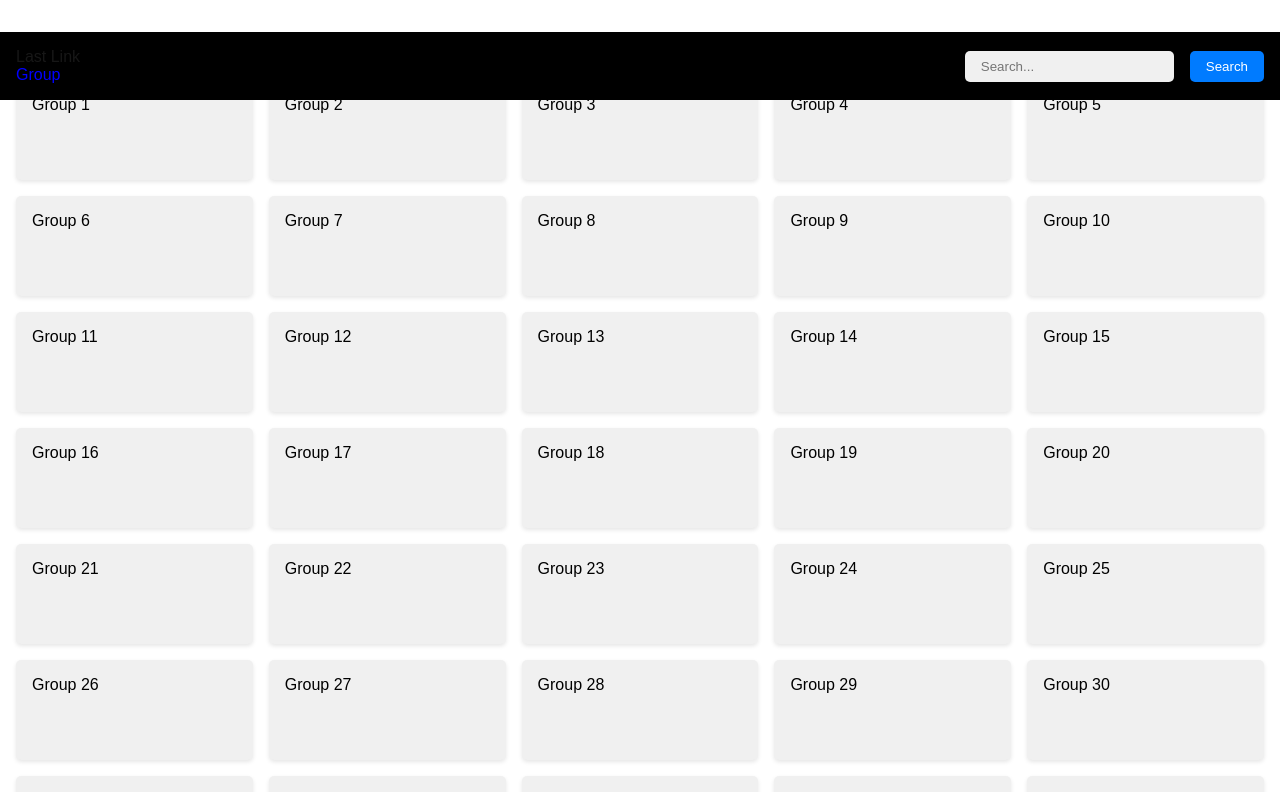
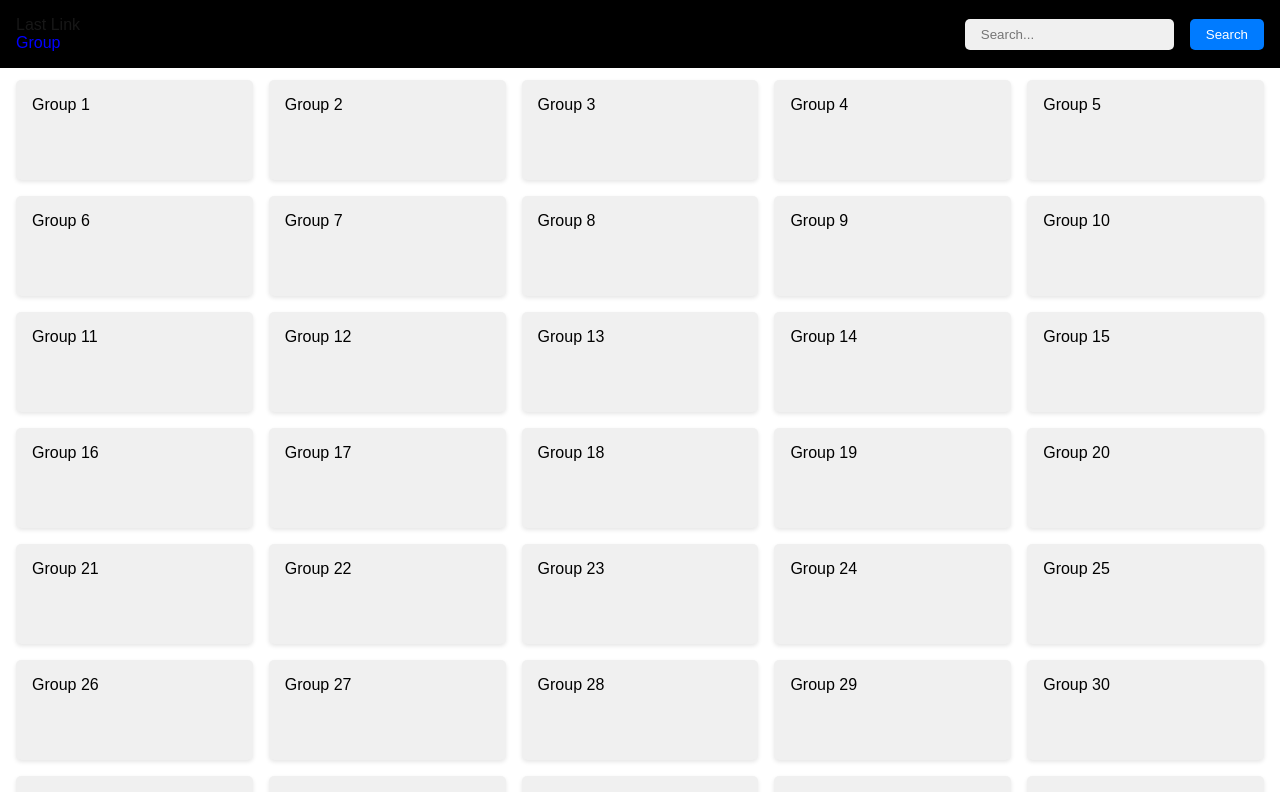
Before and after one commit to DezyNation/wagroups, a Next.js app: page / in a window 1280 px wide. Shown: the top 792 px of the page. Built offline with nearby package versions, Linux system fonts and the light colour scheme.

Commit message:
margin removed

```diff
--- a/src/components/Search.tsx
+++ b/src/components/Search.tsx
@@ -34,7 +34,6 @@ const Search = ({ onSearch }: { onSearch: (query: number) => void }) => {
         alignItems: "center",
         justifyContent: "space-between",
         gap: "2rem",
-        margin: "2rem auto",
         position: "fixed",
         top: 0,
         left: 0,
```
